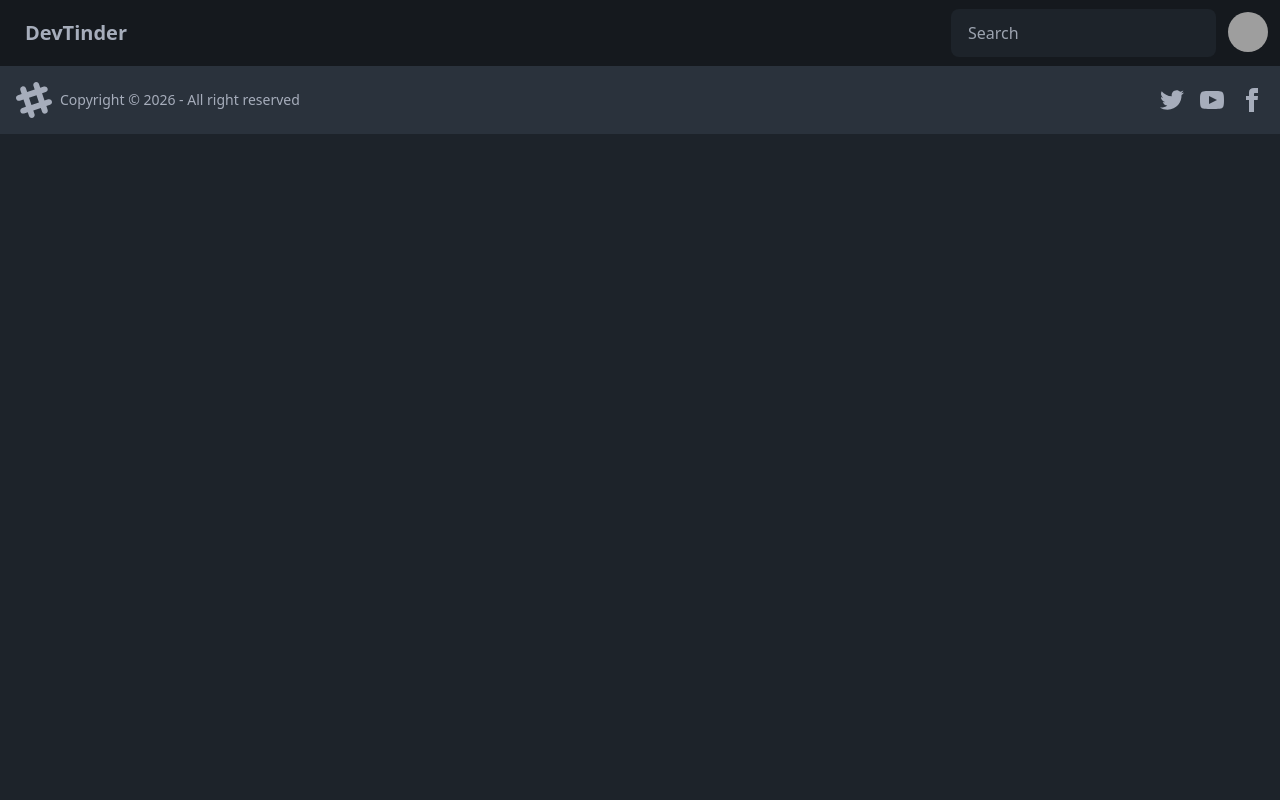
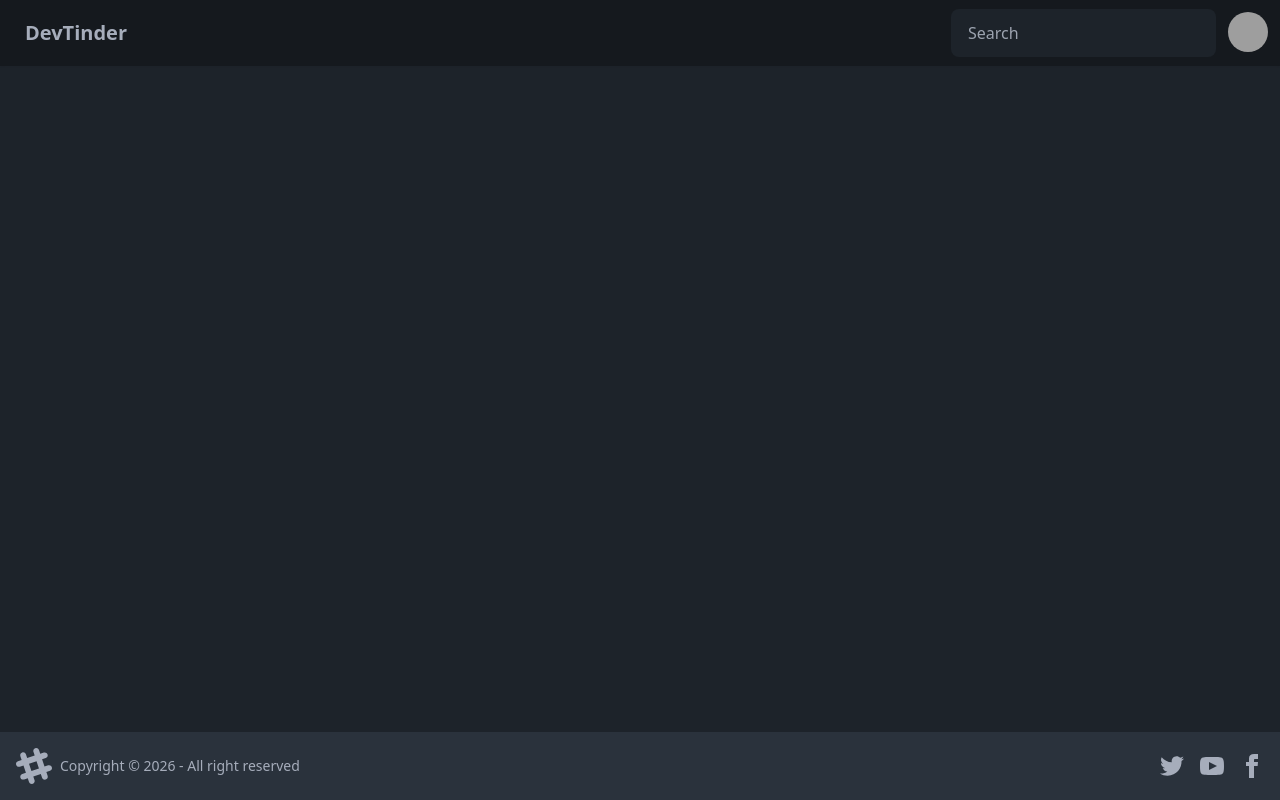
Before and after one commit to Evasaraf/devTinder-web, a React (Vite) app: page / in a window 1280 px wide. Built offline with nearby package versions, Linux system fonts and the light colour scheme; grey boxes are pictures that could not be loaded.

Commit message:
making changes to bring footer components at bottom

```diff
--- a/src/Footer.jsx
+++ b/src/Footer.jsx
@@ -1,6 +1,6 @@
 const Footer = () =>{
     return(
-        <footer className="footer sm:footer-horizontal bg-neutral text-neutral-content items-center p-4">
+        <footer className="footer sm:footer-horizontal bg-neutral text-neutral-content p-4 fixed bottom-0">
   <aside className="grid-flow-col items-center">
     <svg
       width="36"
```
